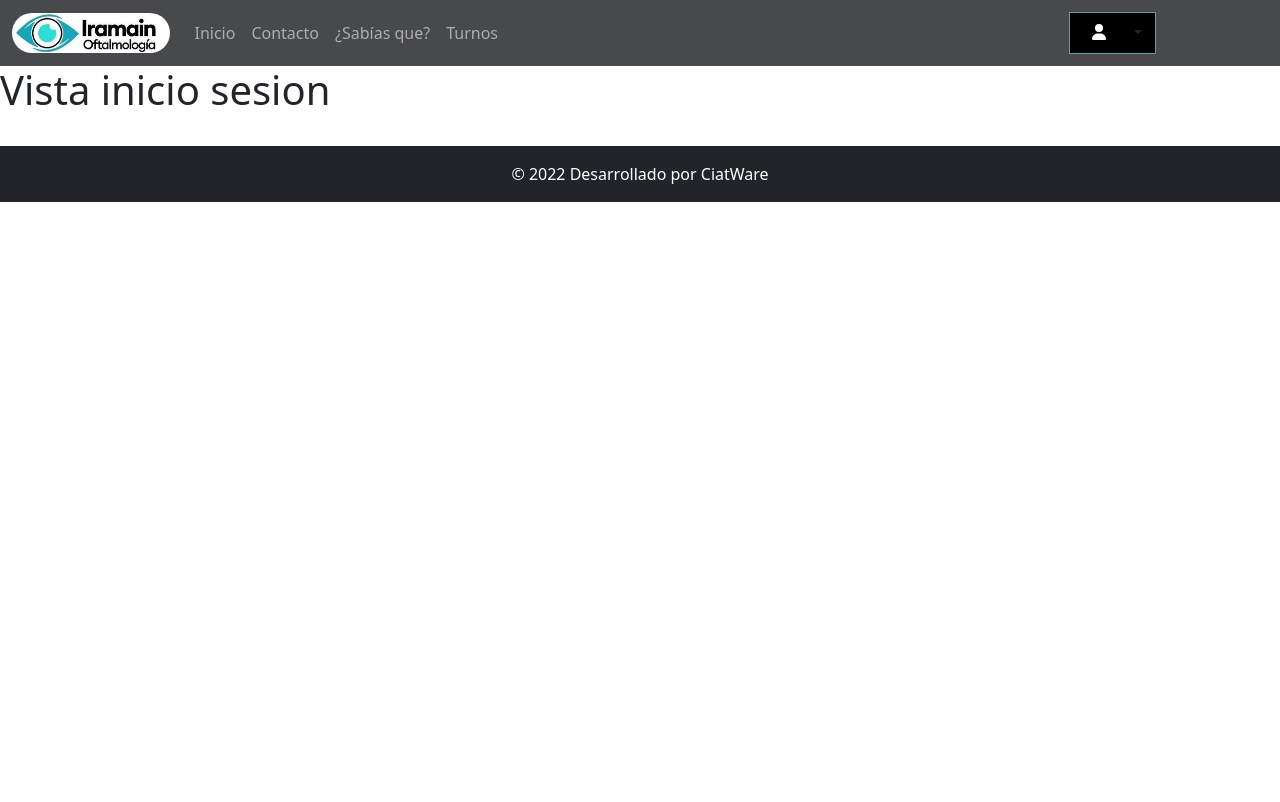
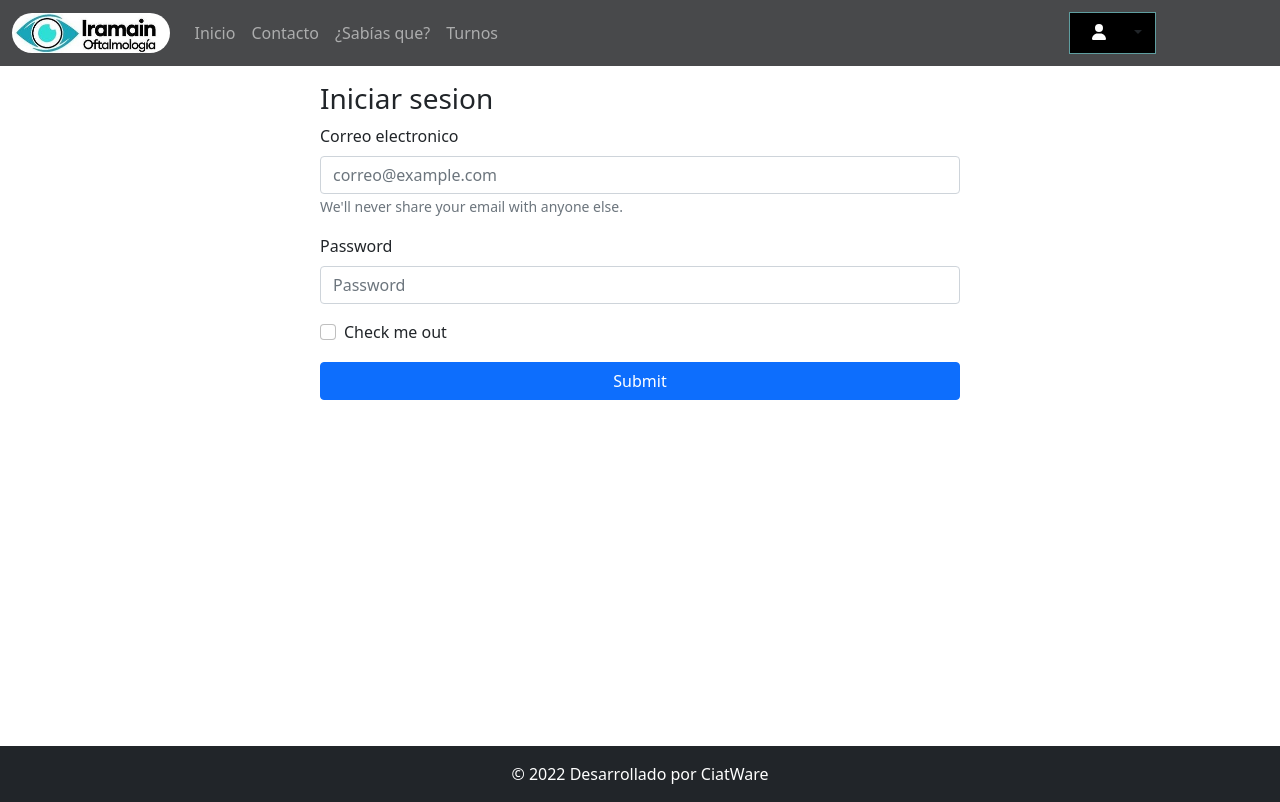
Before and after one commit to dantegambarte/iramain-frontend, a React (Create React App) app: page /iniciar-sesion in a window 1280 px wide. Built offline with nearby package versions, Linux system fonts and the light colour scheme.

Commit message:
inicio de sesion

```diff
--- /dev/null
+++ b/src/components/iniciar-sesion.css
@@ -0,0 +1,7 @@
+.form-primary{
+    display: grid;
+    margin: 0 25%;
+}
+.space-blank{
+    height: 80vh;
+}
--- a/src/components/iniciar-sesion.js
+++ b/src/components/iniciar-sesion.js
@@ -1,8 +1,33 @@
+import { Form, Button } from "react-bootstrap";
+import "./iniciar-sesion.css";
+
 const IniciarSesion = () => {
   return (
-    <div>
-      <h1>Vista inicio sesion</h1>
-    </div>
+    <>
+      <Form className="mt-3 space-blank">
+        <div className=" form-primary">
+          <h3>Iniciar sesion</h3>
+          <Form.Group className="mb-3" controlId="formBasicEmail">
+            <Form.Label>Correo electronico</Form.Label>
+            <Form.Control type="email" placeholder="correo@example.com" />
+            <Form.Text className="text-muted">
+              We'll never share your email with anyone else.
+            </Form.Text>
+          </Form.Group>
+
+          <Form.Group className="mb-3" controlId="formBasicPassword">
+            <Form.Label>Password</Form.Label>
+            <Form.Control type="password" placeholder="Password" />
+          </Form.Group>
+          <Form.Group className="mb-3" controlId="formBasicCheckbox">
+            <Form.Check type="checkbox" label="Check me out" />
+          </Form.Group>
+          <Button variant="primary" type="submit">
+            Submit
+          </Button>
+        </div>
+      </Form>
+    </>
   );
 };
 
```
